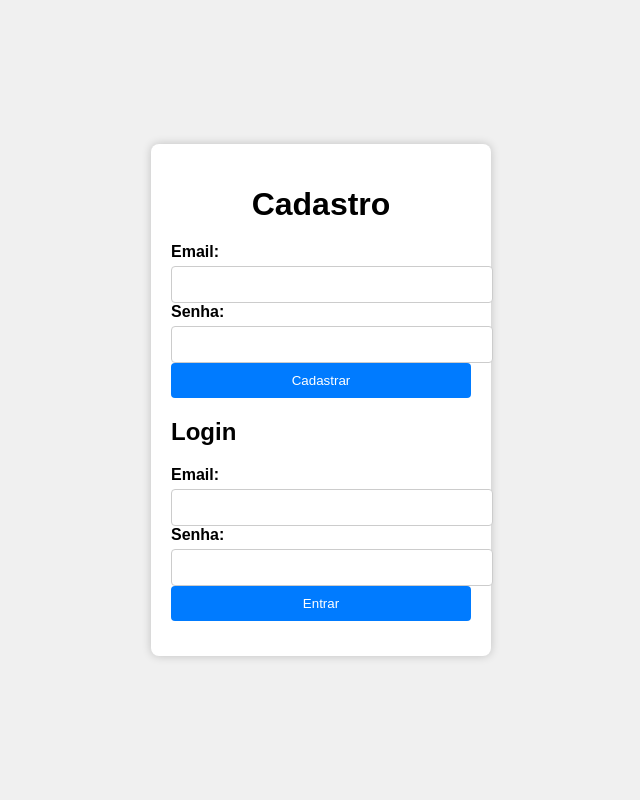
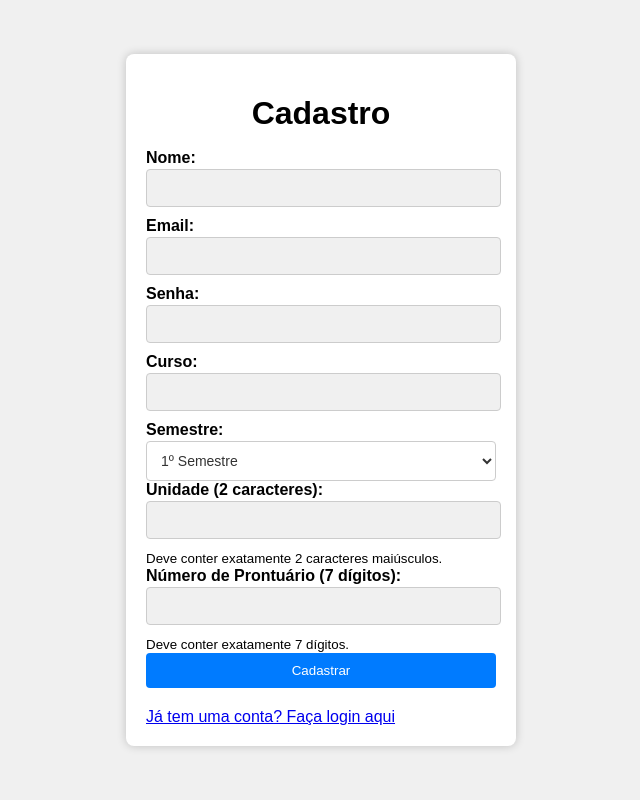
Before and after one commit to iopebiel/sistema-de-gerenciamento-universitario, a Flask app: page / in a window 1280 px wide. Shown: the whole page, without its empty margins (319-959 px from the left). Run offline with Flask 3, Linux system fonts and the light colour scheme.

Commit message:
Tela de início, login e cadastro com infos básicas

```diff
--- a/main.py
+++ b/main.py
@@ -1,3 +1,4 @@
+import re
 import sqlite3
 
 from flask import Flask, render_template, request, session
@@ -6,19 +7,25 @@ from werkzeug.security import generate_password_hash, check_password_hash
 app = Flask(__name__)
 app.secret_key = "chave_secreta"
 
-conexao = sqlite3.connect('usuarios.db')
-cursor = conexao.cursor()
+def criar_tabela_alunos():
+    conexao = sqlite3.connect('usuarios.db')
+    cursor = conexao.cursor()
 
-cursor.execute('''
-    CREATE TABLE IF NOT EXISTS usuarios (
-        id INTEGER PRIMARY KEY AUTOINCREMENT,
-        email TEXT,
-        senha TEXT
-    )
-''')
+    cursor.execute('''
+        CREATE TABLE IF NOT EXISTS alunos (
+            turma TEXT PRIMARY KEY,
+            nome TEXT,
+            email TEXT,
+            senha TEXT,
+            curso TEXT,
+            semestre INTEGER,
+            unidade TEXT,
+            numeroprontuario TEXT
+        )
+    ''')
 
-conexao.commit()
-conexao.close()
+    conexao.commit()
+    conexao.close()
 
 
 @app.route('/')
@@ -26,42 +33,107 @@ def index():
     return render_template('cadastro.html')
 
 
-@app.route('/cadastro', methods=['POST'])
+@app.route('/cadastro', methods=['GET','POST'])
 def cadastrar():
-    email = request.form['email']
-    senha = request.form['senha']
-    senha_hash = generate_password_hash(senha, method='sha256')
+    if request.method == 'POST':
+        email = request.form['email']
+        senha = request.form['senha']
+        nome = request.form['nome']
+        curso = request.form['curso']
 
-    conexao = sqlite3.connect('usuarios.db')
-    cursor = conexao.cursor()
+        # Converta o valor do semestre para um número inteiro
+        semestre = int(request.form['semestre'])
 
-    cursor.execute('INSERT INTO usuarios (email, senha) VALUES (?, ?)', (email, senha_hash))
+        # Calcule a turma como a junção de curso e semestre
+        turma = curso + str(semestre)
 
-    conexao.commit()
-    conexao.close()
+        unidade = request.form['unidade']
+         # Obtenha o número de prontuário do formulário
+        numeroprontuario = request.form['numeroprontuario']
 
-    return "Cadastro realizado com sucesso!"
+        # Valide o número de prontuário (deve conter exatamente 7 dígitos)
+        if not re.match(r'^\d{7}$', numeroprontuario):
+            return "Número de prontuário inválido. Deve conter exatamente 7 dígitos."
+
+        senha_hash = generate_password_hash(senha, method='sha256')
+
+        conexao = sqlite3.connect('usuarios.db')
+        cursor = conexao.cursor()
+
+        try:
+            # Verifique se o email já existe no banco de dados
+            cursor.execute('SELECT email FROM alunos WHERE email = ?', (email,))
+            usuario_existente = cursor.fetchone()
+
+            if usuario_existente:
+                return "Este email já está cadastrado. Por favor, use outro email."
+
+            senha_hash = generate_password_hash(senha, method='sha256')
+
+            cursor.execute('''
+                        INSERT INTO alunos (nome, email, senha, curso, turma, semestre, unidade, numeroprontuario)
+                        VALUES (?, ?, ?, ?, ?, ?, ?, ?)
+                    ''', (nome, email, senha_hash, curso, turma, semestre, unidade, numeroprontuario))
+
+            conexao.commit()
+            return "Cadastro realizado com sucesso!"
+
+        except Exception as e:
+                return f"Erro durante o cadastro: {str(e)}"
+        finally:
+                conexao.close()
+
+    # Se o método for GET, apenas renderize a página de cadastro
+    return render_template('cadastro.html')
 
 
-@app.route('/login', methods=['POST'])
+
+@app.route('/login', methods=['GET','POST'])
 def login():
-    email = request.form['email']
-    senha = request.form['senha']
+    if request.method == 'POST':
+        email = request.form['email']
+        senha = request.form['senha']
 
-    conexao = sqlite3.connect('usuarios.db')
-    cursor = conexao.cursor()
+        # Consultar o banco de dados para obter o hash da senha
+        conexao = sqlite3.connect('usuarios.db')
+        cursor = conexao.cursor()
+        cursor.execute('SELECT senha FROM alunos WHERE email = ?', (email,))
+        senha_hash = cursor.fetchone()
 
-    cursor.execute('SELECT * FROM usuarios WHERE email = ?', (email,))
-    usuario = cursor.fetchone()
+        if senha_hash and check_password_hash(senha_hash[0], senha):
+            # Senha correta, autenticar o usuário
+            session['usuario'] = email
+            return render_template('opcoes.html')
+        else:
+            # Credenciais inválidas, mostrar mensagem de erro
+            return "Credenciais inválidas. Tente novamente."
 
-    conexao.close()
+        # Outras rotas e configurações do aplicativo
+        # Processar o formulário de login
+        email = request.form['email']
+        senha = request.form['senha']
 
-    if usuario and check_password_hash(usuario[2], senha):
-        session['usuario'] = usuario[1]
-        return render_template('opcoes.html')
-    else:
-        return "Credenciais inválidas"
+        conexao = sqlite3.connect('usuarios.db')
+        cursor = conexao.cursor()
+
+        cursor.execute('SELECT senha FROM alunos WHERE email = ?', (email,))
+        senha_hash = cursor.fetchone()
+
+        conexao.close()
+
+
+        if usuario and check_password_hash(usuario[2], senha):
+        # Credenciais válidas
+            session['usuario'] = senha_hash[1]
+            return render_template('opcoes.html')
+        else:
+        # Credenciais inválidas
+            return "Credenciais inválidas"
+
+    # Se o método for GET, apenas renderize a página de login
+    return render_template('login.html')
 
 
 if __name__ == '__main__':
+    criar_tabela_alunos()
     app.run(debug=True)
--- a/templates/cadastro.html
+++ b/templates/cadastro.html
@@ -3,7 +3,7 @@
 <head>
     <meta charset="UTF-8">
     <meta name="viewport" content="width=device-width, initial-scale=1.0">
-    <title>Cadastro e Login</title>
+    <title>Cadastro</title>
     <style>
         body {
             font-family: Arial, sans-serif;
@@ -20,11 +20,11 @@
             padding: 20px;
             border-radius: 8px;
             box-shadow: 0 0 10px rgba(0, 0, 0, 0.2);
-            width: 300px;
+            width: 350px;
         }
         .form-container h1 {
             text-align: center;
-            margin-bottom: 20px;
+            margin-bottom: 17px;
         }
         .form-group {
             margin-bottom: 15px;
@@ -32,13 +32,26 @@
         label {
             display: block;
             font-weight: bold;
-            margin-bottom: 5px;
+            margin-bottom: 2px;
         }
-        input[type="email"], input[type="password"] {
+        input {
+            width: 95%;
+            padding: 10px;
+            border: 1px solid #ccc;
+            border-radius: 4px;
+            background-color: #f0f0f0;
+            color: #333;
+            font-size: 14px;
+            margin-bottom: 10px;
+        }
+        select {
             width: 100%;
             padding: 10px;
             border: 1px solid #ccc;
             border-radius: 4px;
+            background-color: #fff; /* Cor de fundo do select */
+            color: #333; /* Cor do texto do select */
+            font-size: 14px; /* Tamanho da fonte do select */
         }
         button {
             display: block;
@@ -49,34 +62,77 @@
             border: none;
             border-radius: 4px;
             cursor: pointer;
+            margin-bottom: 20px;
         }
         button:hover {
-            background-color: #0056b3;
+            background
+            .input-container {
+            display: flex;
+            flex-direction: column;
+            margin-bottom: 20px; /* Adiciona espaço entre os campos e outros elementos */
+        }
+
+        .input-container label {
+            font-weight: bold;
+            margin-bottom: 5px;
+        }
+        .input-container input{
+            width: 100%;
+            padding: 10px;
+            margin-bottom: 10px; /* Adiciona espaço entre os campos */
+            border: 1px solid #ccc;
+            border-radius: 4px;
+        }-color: #0056b3;
+        }
+        .small {
+            position:relative;
+            top: -5px;
         }
     </style>
 </head>
 <body>
+    <!-- Conteúdo do formulário de cadastro -->
     <div class="form-container">
         <h1>Cadastro</h1>
         <form method="POST" action="/cadastro" class="form-group">
+            <label for="nome">Nome:</label>
+            <input type="text" id="nome" name="nome" required>
+
             <label for="email">Email:</label>
             <input type="email" id="email" name="email" required>
 
             <label for="senha">Senha:</label>
             <input type="password" id="senha" name="senha" required>
 
+            <label for="curso">Curso:</label>
+            <input type="text" id="curso" name="curso" required>
+
+            <label for="semestre">Semestre:</label>
+            <select id="semestre" name="semestre" required>
+                <option value="1">1º Semestre</option>
+                <option value="2">2º Semestre</option>
+                <option value="3">3º Semestre</option>
+                <option value="4">4º Semestre</option>
+                <option value="5">5º Semestre</option>
+                <option value="6">6º Semestre</option>
+                <option value="7">7º Semestre</option>
+                <option value="8">8º Semestre</option>
+                <option value="9">9º Semestre</option>
+                <option value="10">10º Semestre</option>
+            </select>
+
+            <label for="unidade">Unidade (2 caracteres):</label>
+            <input type="text" id="unidade" name="unidade" pattern="[A-Z]{2}" required>
+            <small>Deve conter exatamente 2 caracteres maiúsculos.</small>
+
+            <label for="numeroprontuario">Número de Prontuário (7 dígitos):</label>
+            <input type="text" id="numeroprontuario" name="numeroprontuario" pattern="\d{7}" required>
+            <small>Deve conter exatamente 7 dígitos.</small>
+
             <button type="submit">Cadastrar</button>
-        </form>
-        <h2>Login</h2>
-        <form method="POST" action="/login" class="form-group">
-            <label for="email">Email:</label>
-            <input type="email" id name="email" required>
-
-            <label for="senha">Senha:</label>
-            <input type="password" id name="senha" required>
-
-            <button type="submit">Entrar</button>
-        </form>
-    </div>
+            </form>
+        <div class="links">
+            <a href="/login">Já tem uma conta? Faça login aqui</a>
+        </div>
 </body>
 </html>
```
Also changed, not shown: templates/login.html (added, +82 -0 lines), templates/opcoes.html (+85 -9 lines), usuarios.db.
